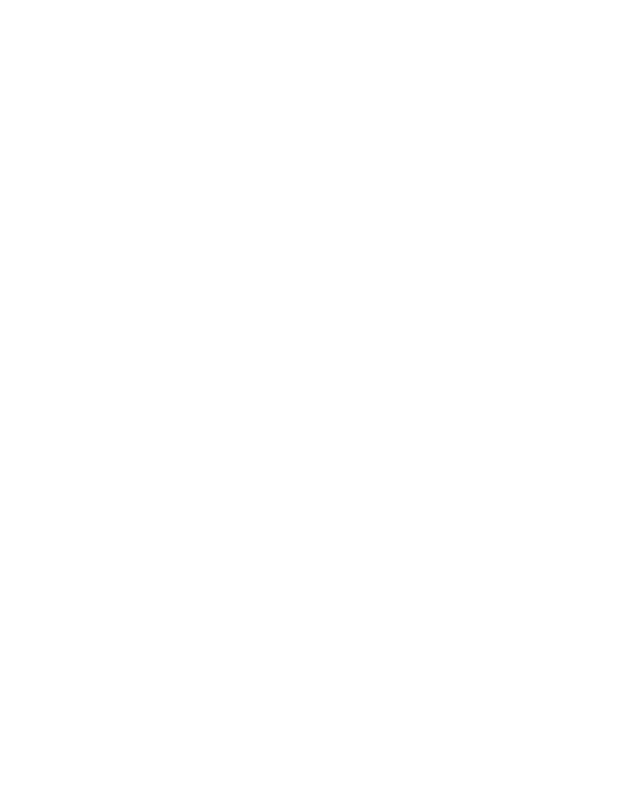
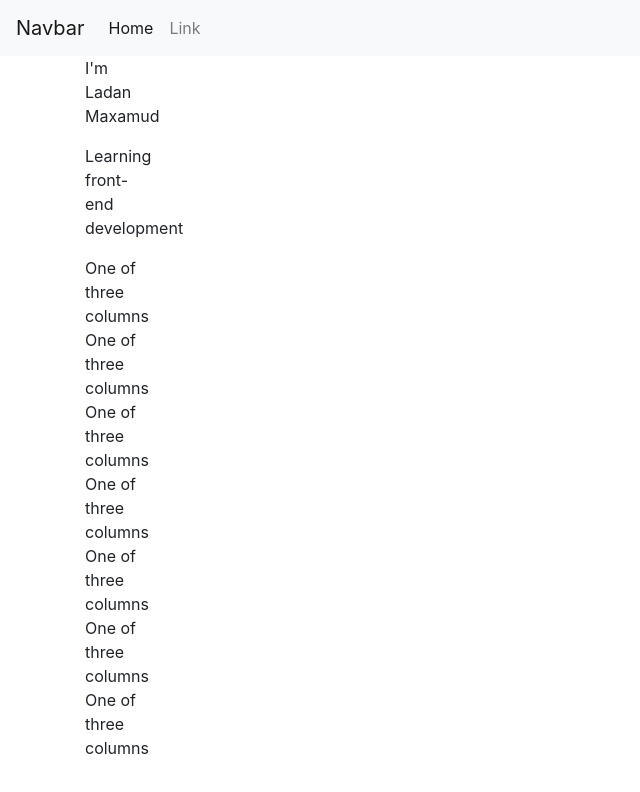
Before and after one commit to lmaxamud/cssplayground, a plain HTML site: page template1/index.html in a window 1280 px wide. Shown: the whole page, without its empty margins (0-640 px from the left). Drawn offline with nearby package versions, Linux system fonts and the light colour scheme; files that its build step writes are made by us from their sources.

Commit message:
[task] navbar + gridlayout
Added basic gridlayout and
navbar.

```diff
--- a/template1/index.html
+++ b/template1/index.html
@@ -1,19 +1,76 @@
-<!DOCTYPE html>
-<html>
-<head>
-  <script
-  src="https://code.jquery.com/jquery-2.2.4.min.js"
-  integrity="sha256-BbhdlvQf/xTY9gja0Dq3HiwQF8LaCRTXxZKRutelT44=" crossorigin="anonymous"></script>
+	<!DOCTYPE html>
+	<html>
+	<head>
+		<script src="https://code.jquery.com/jquery-3.2.1.slim.min.js" integrity="sha384-KJ3o2DKtIkvYIK3UENzmM7KCkRr/rE9/Qpg6aAZGJwFDMVNA/GpGFF93hXpG5KkN" crossorigin="anonymous"></script>
+		<script src="https://cdnjs.cloudflare.com/ajax/libs/popper.js/1.12.9/umd/popper.min.js" integrity="sha384-ApNbgh9B+Y1QKtv3Rn7W3mgPxhU9K/ScQsAP7hUibX39j7fakFPskvXusvfa0b4Q" crossorigin="anonymous"></script>
+		<script src="https://maxcdn.bootstrapcdn.com/bootstrap/4.0.0/js/bootstrap.min.js" integrity="sha384-JZR6Spejh4U02d8jOt6vLEHfe/JQGiRRSQQxSfFWpi1MquVdAyjUar5+76PVCmYl" crossorigin="anonymous"></script>
 
-  <!-- Latest compiled and minified JavaScript -->
-<script src="https://maxcdn.bootstrapcdn.com/bootstrap/3.3.7/js/bootstrap.min.js" integrity="sha384-Tc5IQib027qvyjSMfHjOMaLkfuWVxZxUPnCJA7l2mCWNIpG9mGCD8wGNIcPD7Txa" crossorigin="anonymous"></script>
+		<link rel="stylesheet" href="https://maxcdn.bootstrapcdn.com/bootstrap/4.0.0/css/bootstrap.min.css" integrity="sha384-Gn5384xqQ1aoWXA+058RXPxPg6fy4IWvTNh0E263XmFcJlSAwiGgFAW/dAiS6JXm" crossorigin="anonymous">
+		<title>Folio - CopyCat</title>
 
-<link rel="stylesheet" href="https://maxcdn.bootstrapcdn.com/bootstrap/3.3.7/css/bootstrap.min.css" integrity="sha384-BVYiiSIFeK1dGmJRAkycuHAHRg32OmUcww7on3RYdg4Va+PmSTsz/K68vbdEjh4u" crossorigin="anonymous">
-	<title>Folio - CopyCat</title>
+		<link rel="stylesheet" type="text/css" href="assets/css/style.css">
+	</head>
+	<nav class="navbar navbar-expand-lg navbar-light bg-light">
+		<a class="navbar-brand" href="#">Navbar</a>
+		<button class="navbar-toggler" type="button" data-toggle="collapse" data-target="#navbarSupportedContent" aria-controls="navbarSupportedContent" aria-expanded="false" aria-label="Toggle navigation">
+			<span class="navbar-toggler-icon"></span>
+		</button>
 
-	<link rel="stylesheet" type="text/css" href="style.css">
-</head>
-
+		<div class="collapse navbar-collapse" id="navbarSupportedContent">
+			<ul class="navbar-nav mr-auto">
+				<li class="nav-item active">
+					<a class="nav-link" href="#">Home <span class="sr-only">(current)</span></a>
+				</li>
+				<li class="nav-item">
+					<a class="nav-link" href="#">Link</a>
+				</li>
+			</ul>
+		</div>
+	</nav>
+	<div class="container">
+		<div class="row">
+			<div class="col-1">
+				<p>I'm Ladan Maxamud</p>
+				<p>Learning front-end development</p>
+			</div>
+		</div>
+		<div class="row">
+			<div class="col-1">
+				One of three columns
+			</div>
+		</div>
+		<div class="row">
+			<div class="col-1">
+				One of three columns
+			</div>
+		</div>
+		<div class="row">
+			<div class="col-1">
+				One of three columns
+			</div>
+		</div>
+		<div class="row">
+			<div class="col-1">
+				One of three columns
+			</div>
+		</div>
+		<div class="row">
+			<div class="col-1">
+				One of three columns
+			</div>
+		</div>
+		<div class="row">
+			<div class="col-1">
+				One of three columns
+			</div>
+		</div>
+		<div class="row">
+			<div class="col-1">
+				One of three columns
+			</div>
+		</div>
+	</div>
+</div>
 
 <body>
 
```
